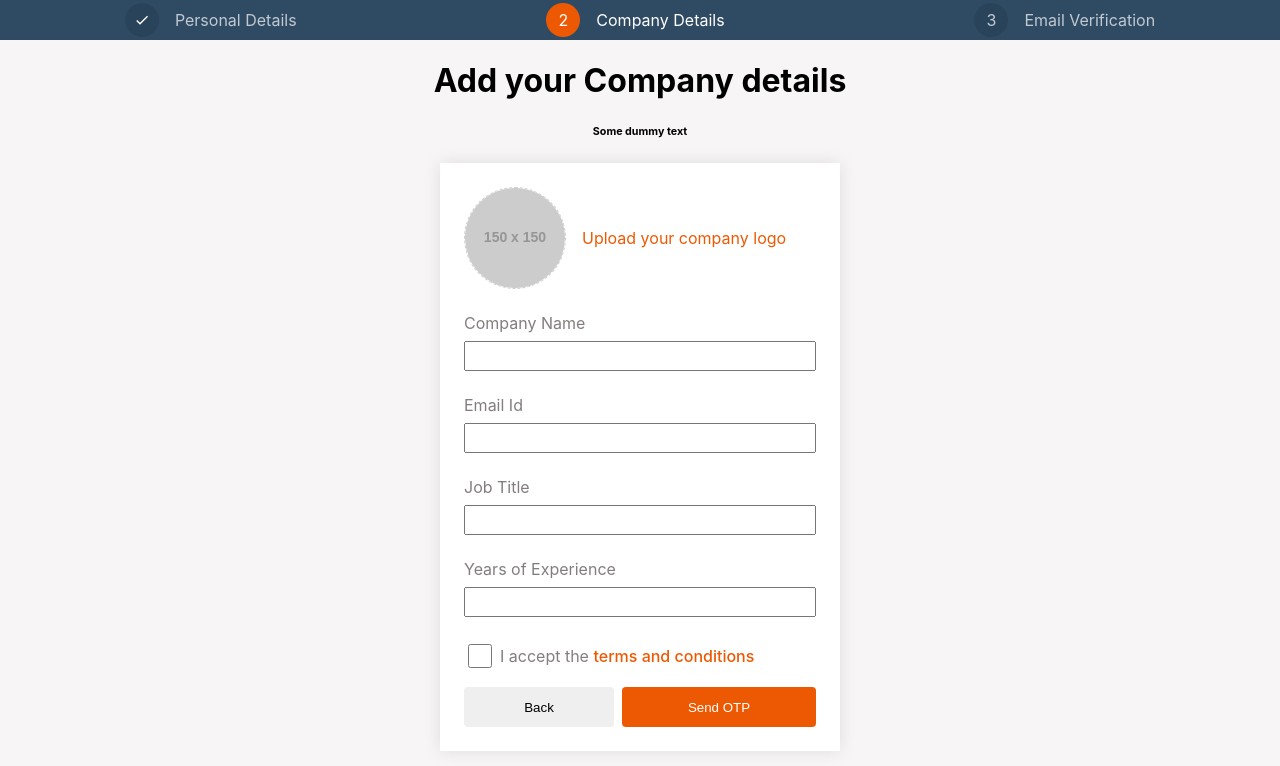
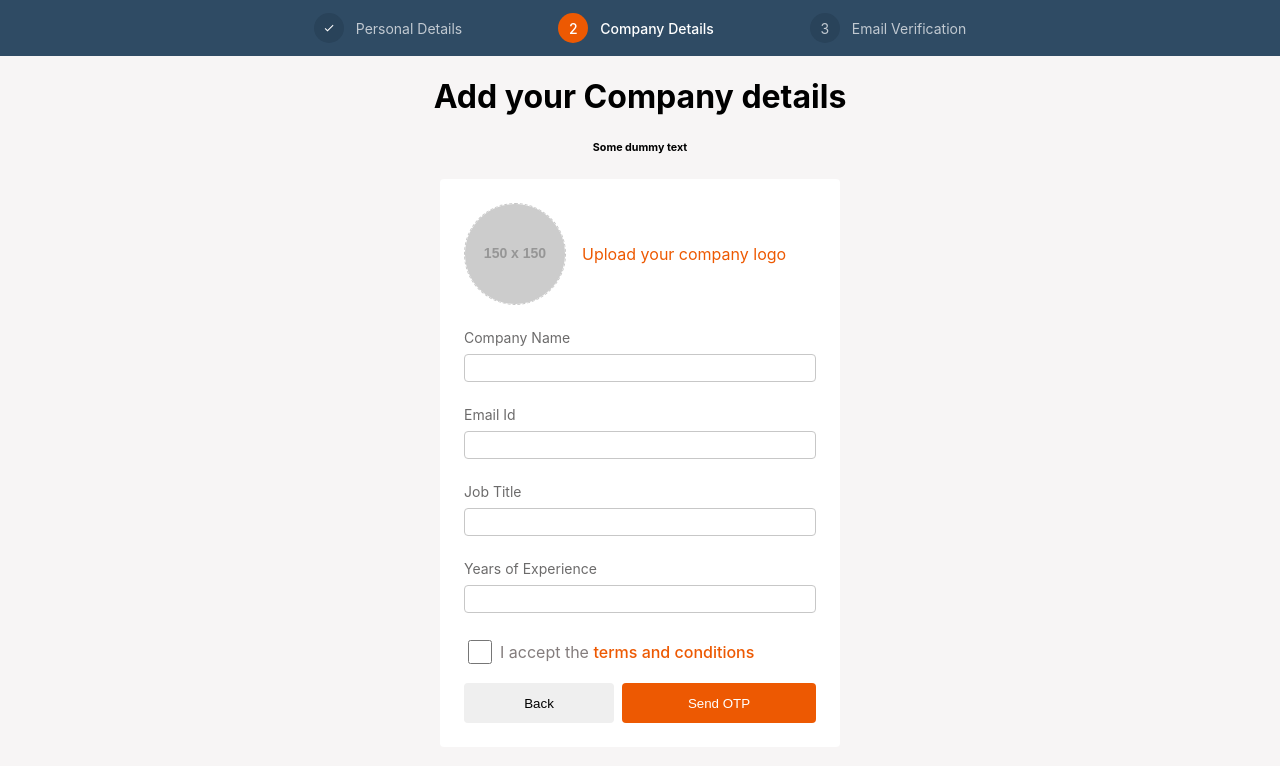
Before and after one commit to shanu-wayHigh/organisation-registration-form, a React (Create React App) app: page / in a window 1280 px wide. Both pictures are taken after typing "Sample" into the empty fields and a click on the button "Next". Shown: the top 766 px of the page. Built offline with nearby package versions, Linux system fonts and the light colour scheme.

Commit message:
UI changes

```diff
--- a/src/App.tsx
+++ b/src/App.tsx
@@ -11,7 +11,8 @@ function TabPanel(props: any) {
   const { activeIndex, completedIndex } = React.useContext(AppContext)
 
   return (
-    list.length > 0 &&
+    <div className="tab-panel-wrapper">
+      {list.length > 0 &&
       list.map((label: any, index: any) => (
         <div
           key={index}
@@ -35,7 +36,8 @@ function TabPanel(props: any) {
           </span>
           <span>{label}</span>
         </div>
-    ))
+      ))}
+    </div>
   )
 }
 
@@ -65,7 +67,7 @@ function App() {
           {activeIndex === 0 && (
             <>
               <h1>Add your personal details</h1>
-              <h6>Some dummy text</h6>
+              <p className="text-lorem">Lorem Ipsum is simple dummy text of the printing and typesetting industry.</p>
               <div className="wrapper">
                 <section className="personal-details-section">
                   <PersonalDetails />
--- a/src/components/ImageUpload/styles.scss
+++ b/src/components/ImageUpload/styles.scss
@@ -8,5 +8,5 @@
   width: 100px;
   height: 100px;
   margin-right: 1rem;
-  border: 1px dashed #ccc;
+  border: 1px dashed #c7c7c7;
 }
--- a/src/components/RadioGroup/styles.scss
+++ b/src/components/RadioGroup/styles.scss
@@ -1,18 +1,20 @@
 .gender-label {
-  border: 1px solid #ccc;
+  border: 1px solid #efecec;
   border-radius: 0.25rem;
   color: black;
-  height: 30px;
+  height: 2rem;
   display: flex;
   align-items: center;
   justify-content: center;
   margin-right: 0.5rem;
-  width: 100px;
+  width: 70px;
   text-transform: capitalize;
+  font-size: 14px;
 
   &.active-radio {
     background-color: #fdeee6;
     color: #ef6c24;
+    border: 0;
   }
   input {
     display: none;
--- a/src/pages/OTPSection/styles.scss
+++ b/src/pages/OTPSection/styles.scss
@@ -6,19 +6,19 @@
   .input-otp {
     width: 2rem;
     height: 2rem;
-    border: 1px solid #ccc;
+    border: 1px solid #c7c7c7;
     border-radius: 0.25rem;
     text-align: center;
   }
 }
 .separator {
   width: 100%;
-  border: 1px solid #847d7d;
+  border: 1px solid #c7c7c7;
   margin: 1rem 0;
 }
 .just-text {
   text-align: center;
-  color: #847d7d;
+  color: #c7c7c7;
   font-size: 10px;
 }
 .error {
--- a/src/pages/PersonalDetails/PersonalDetails.tsx
+++ b/src/pages/PersonalDetails/PersonalDetails.tsx
@@ -58,7 +58,7 @@ function PersonalDetails() {
         <div className="flex-column">
           <label className="label-heading">Gender</label>
           <RadioGroup
-            className="radio-box"
+            className="input-box radio-box"
             values={['male', 'female', 'other']}
             onChange={handleChange}
             value={formData.gender}
@@ -66,7 +66,7 @@ function PersonalDetails() {
         </div>
         <div>
           <Select
-            className="select-box"
+            className="input-box select-box"
             fields={['Country', 'State']}
             onChange={handleChange}
           />
--- a/src/pages/PersonalDetails/styles.scss
+++ b/src/pages/PersonalDetails/styles.scss
@@ -8,8 +8,8 @@
   margin-bottom: 1.5rem;
 }
 .label-heading {
-  color: #847d7d;
-  font-size: 1rem;
+  color: #6c6b6b;
+  font-size: 14px;
   margin-bottom: 0.5rem;
 }
 .flag-style {
@@ -21,6 +21,8 @@
 }
 .input-box {
   height: 1.5rem;
+  border: 1px solid #c7c7c7;
+  border-radius: 0.25rem;
   &::focus {
     outline: #ed5902;
   }
@@ -28,6 +30,7 @@
 .radio-box,
 .select-box {
   height: 30px;
+  padding: 0 0.5rem;
 }
 .submit-button {
   height: 2rem;
@@ -36,3 +39,10 @@
   background-color: #ed5902;
   color: #ffffff;
 }
+.react-tel-input .form-control {
+  width: 100%;
+}
+
+.react-tel-input .flag-dropdown {
+  border-right: 0;
+}
--- a/src/styles.scss
+++ b/src/styles.scss
@@ -19,7 +19,7 @@
 }
 .wrapper {
   background-color: #ffffff;
-  box-shadow: 0px 0px 1rem rgba(0, 0, 0, 0.1);
+  border-radius: 0.25rem;
   max-width: 1200px;
   width: 400px;
   margin: 0 auto;
@@ -35,38 +35,50 @@
     padding: 1rem;
   }
 }
+.text-lorem {
+  font-size: 12px;
+  margin-bottom: 1.5rem;
+}
 .header-panel {
   background-color: #2f4b64;
   width: 100%;
+  height: 3.5rem;
   display: flex;
   align-items: center;
-  height: 2.5rem;
-  justify-content: space-around;
-  // position: fixed;
-  // top: 0;
+  justify-content: center;
+
+  .tab-panel-wrapper {
+    display: flex;
+    font-size: 14px;
+  }
 
   .rounded-number {
     border: 1px solid transparent;
     border-radius: 50%;
-    width: 1rem;
-    height: 1rem;
+    width: 12px;
+    height: 12px;
     padding: 0.5rem;
     display: flex;
     align-items: center;
     justify-content: center;
     background-color: #29435a;
-    margin-right: 1rem;
+    margin-right: 12px;
   }
 
   .tab {
     color: #c1c9d1;
     display: flex;
     align-items: center;
+    margin-right: 6rem;
+    &:last-child {
+      margin-right: 0;
+    }
     @media screen and (max-width: 767px) {
       font-size: 10px;
     }
     &.active-tab {
       color: #ffffff;
+      font-weight: 500;
       .rounded-number {
         background-color: #ed5902;
       }
```
Lines whose indentation alone changed are shown as unchanged.
